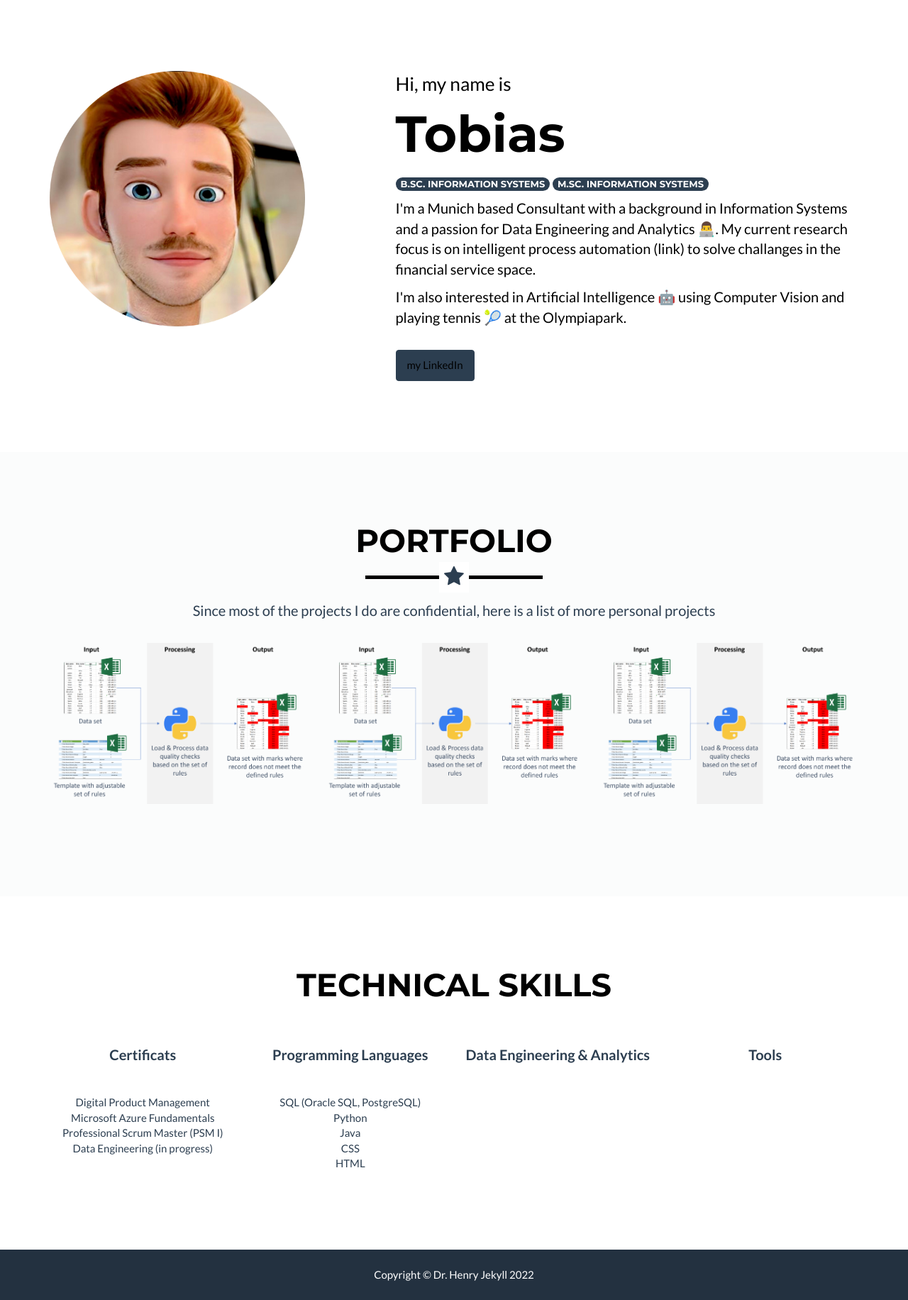
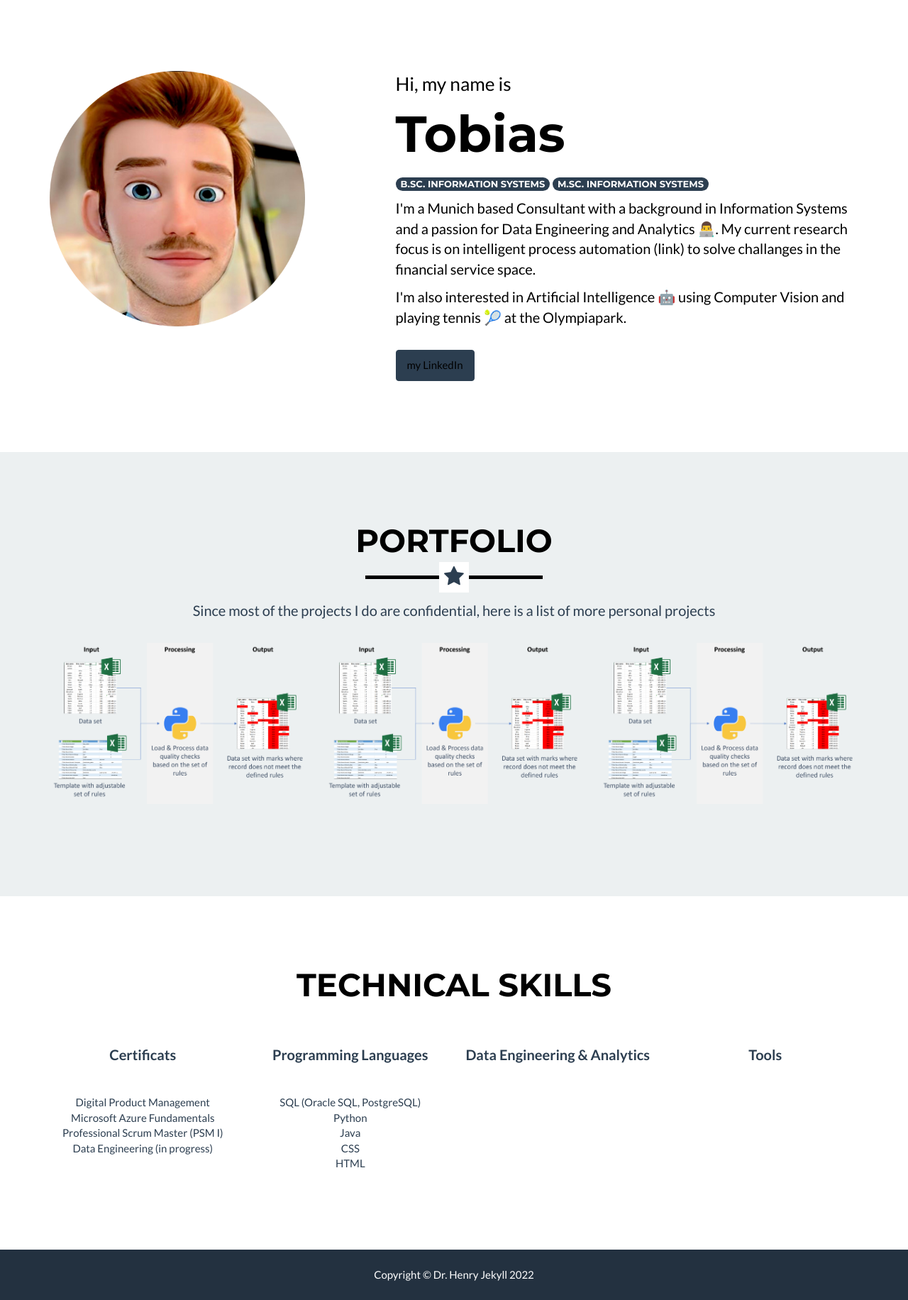
Before and after one commit to tolan005/tolan005.github.io, a Jekyll site: the page built from _posts/2014-07-18-project-1.markdown, in a window 1280 px wide. Shown: the whole page at 71% size. Built offline with Jekyll 4.4.1, drawn with Linux system fonts in a browser that asks for light colours.

Commit message:
Update main.css
cswr

```diff
--- a/_includes/css/main.css
+++ b/_includes/css/main.css
@@ -200,7 +200,7 @@ section.success {
 }
 
 #portfolio{
-    background-color: #FBFCFC;
+    background-color: #ECF0F1 ;
 }
 
 
```
